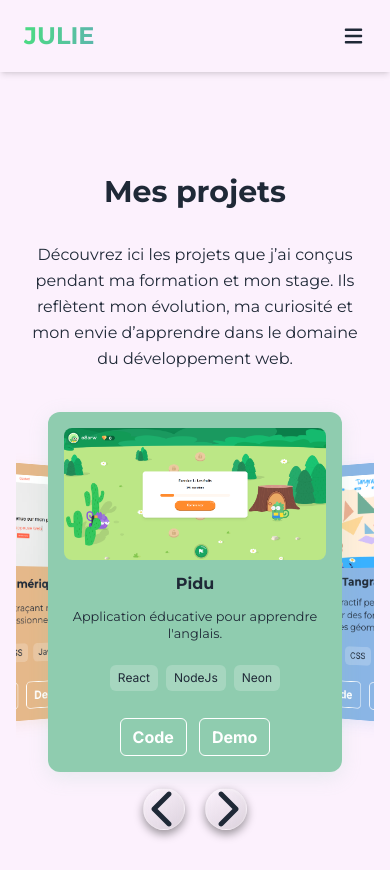
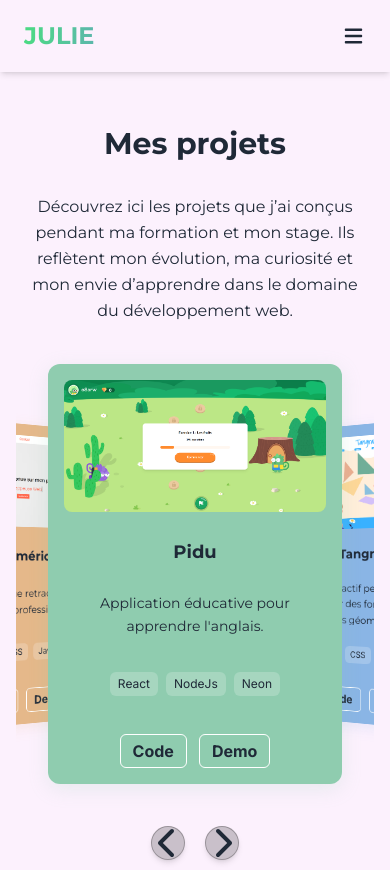
Before and after one commit to Julie-Charles16/portfolio, a React (Vite) app: page /projects in a window 390 px wide. Built offline with nearby package versions, Linux system fonts and the light colour scheme.

Commit message:
modifications responsive

```diff
--- a/src/components/slider.tsx
+++ b/src/components/slider.tsx
@@ -56,11 +56,11 @@ function Slider({ activeSlide: initialSlide, data }: SliderProps) {
 
   return (
     <>
-      <div className="slideC">
+    <div className="slideC relative w-[90%] max-w-[360px] h-[clamp(320px,55vh,420px)] m-auto perspective-[1000px] [transform-style:preserve-3d]">
   {data.map((item, i) => (
     <React.Fragment key={item.id}>
       <div
-              className="slide"
+        className="slide absolute top-0 w-full h-full flex justify-center items-center rounded-xl overflow-hidden transition-all duration-500 ease-in-out"
         style={{
           background: item.bgColor,
           boxShadow: `0 5px 20px ${item.bgColor}30`,
@@ -70,7 +70,7 @@ function Slider({ activeSlide: initialSlide, data }: SliderProps) {
         <SliderContent {...item} />
       </div>
       <div
-              className="reflection"
+        className="reflection absolute w-full h-[60px] bottom-[-60px] rounded-xl transition-all duration-500 ease-in-out"
         style={{
           background: `linear-gradient(to bottom, ${item.bgColor}40, transparent)`,
           ...getStyles(i),
@@ -80,57 +80,54 @@ function Slider({ activeSlide: initialSlide, data }: SliderProps) {
   ))}
 </div>
 
-      <div className="btns flex justify-center gap-5 mt-4 sm:mt-6 lg:mt-10">
+{/* Boutons déjà Tailwind */}
+<div className="btns flex justify-center gap-5 mt-[clamp(1rem,5vh,3rem)]">
   <FontAwesomeIcon
-          className={`btn w-10 h-10 flex justify-center items-center rounded-full transition-all
-                bg-white/20 dark:bg-black/20
-                border border-white/25 dark:border-black/25`}
     onClick={prev}
     icon={faChevronLeft}
-          size="2x"
+    size="1x"
+    className="btn w-8 h-8 sm:w-10 sm:h-10 flex justify-center items-center rounded-full transition-all bg-black/20 dark:bg-white/20 border border-black/25 dark:border-white/25 shadow-md dark:shadow-md hover:translate-y-[-3px] hover:scale-105 hover:bg-black/30 dark:hover:bg-white/30"
   />
   <FontAwesomeIcon
-          className={`btn w-10 h-10 flex justify-center items-center rounded-full transition-all
-                bg-white/20 dark:bg-black/20
-                border border-white/25 dark:border-black/25`}
     onClick={next}
     icon={faChevronRight}
-          size="2x"
+    size="1x"
+    className="btn w-8 h-8 sm:w-10 sm:h-10 flex justify-center items-center rounded-full transition-all bg-black/20 dark:bg-white/20 border border-black/25 dark:border-white/25 shadow-md dark:shadow-md hover:translate-y-[-3px] hover:scale-105 hover:bg-black/30 dark:hover:bg-white/30"
   />
 </div>
+
     </>
   )
 }
 
 function SliderContent({ title, desc, image, tech, github, demo }: SliderContentProps) {
   return (
-    <div className="sliderContent">
-      {image && <img src={image} alt={title} className="projectImage" />}
-      <h2>{title}</h2>
-      <p>{desc}</p>
+    <div className="sliderContent flex flex-col justify-between items-center h-full p-4 text-center overflow-hidden">
+      {image && <img src={image} alt={title} className="projectImage w-full max-h-[180px] object-cover rounded-lg" />}
+      <h2 className="font-bold text-lg sm:text-xl md:text-2xl">{title}</h2>
+      <p className="text-sm sm:text-base md:text-lg leading-relaxed overflow-hidden text-ellipsis max-h-[4.5em]">{desc}</p>
 
-      <div className="techStack">
+      <div className="techStack flex flex-wrap gap-2 mt-2">
         {tech?.map((t, i) => (
-          <span key={i} className="tech">
-            {t}
-          </span>
+          <span key={i} className="tech bg-white/20 px-2 py-1 rounded-md text-xs">{t}</span>
         ))}
       </div>
 
-      <div className="links">
+      <div className="links flex gap-3 mt-3">
         {github && (
-          <a href={github} target="_blank" rel="noopener noreferrer">
+          <a href={github} target="_blank" rel="noopener noreferrer" className="border border-white px-3 py-1 rounded-md font-bold hover:bg-white hover:text-black transition">
             Code
           </a>
         )}
         {demo && (
-          <a href={demo} target="_blank" rel="noopener noreferrer">
+          <a href={demo} target="_blank" rel="noopener noreferrer" className="border border-white px-3 py-1 rounded-md font-bold hover:bg-white hover:text-black transition">
             Demo
           </a>
         )}
       </div>
     </div>
-  )
+  );
 }
 
+
 export default Slider
--- a/src/pages/contact.tsx
+++ b/src/pages/contact.tsx
@@ -4,14 +4,14 @@ import Title from '../components/title'
 export default function Contact() {
   return (
     <section
-      className="min-h-screen flex flex-col items-center justify-start px-4 pt-24
-                        bg-[#fcf1fd] dark:bg-gray-900
-                        text-gray-800 dark:text-white"
+      className="min-h-screen flex flex-col items-center justify-start px-4 pt-responsive
+                    bg-[#fcf1fd] dark:bg-gray-900
+                    text-gray-800 dark:text-white"
     >
       <Title
         title="Contactez-moi"
         tag="h1"
-        className="text-4xl md:text-6xl font-bold text-center mb-8"
+        className="text-3xl sm:text-4xl md:text-5xl lg:text-6xl font-bold text-center mb-8 sm:mb-12"
       />
 
       <p className="text-center text-gray-600 dark:text-gray-300 max-w-xl mb-12">
--- a/src/pages/home.tsx
+++ b/src/pages/home.tsx
@@ -9,8 +9,7 @@ export default function Home() {
                  text-gray-800 dark:text-white"
     >
       <div className="flex flex-1 flex-col lg:flex-row items-start lg:items-center justify-start lg:justify-center px-6 sm:px-10 pt-16 lg:pt-0 pb-12">
-        <div className="flex flex-col lg:flex-row items-center gap-10 lg:gap-20 xl:gap-60 w-full max-w-6xl">
-
+        <div className="container mx-auto flex flex-col lg:flex-row items-center gap-10 lg:gap-20 xl:gap-60">
           {/* Image */}
           <img
             src="./img/moi.png"
@@ -53,7 +52,6 @@ export default function Home() {
               </a>
             </div>
           </div>
-
         </div>
       </div>
     </div>
--- a/src/pages/projects.tsx
+++ b/src/pages/projects.tsx
@@ -10,16 +10,17 @@ export default function Projects() {
     <StrictMode>
       <div
         className="flex flex-col items-center justify-start
-             px-4 sm:px-6 md:px-10 pt-16 sm:pt-20 md:pt-24
-             bg-[#fcf1fd] dark:bg-gray-900
-             text-gray-800 dark:text-white
-             min-h-[90vh] sm:min-h-screen"
+                px-4 sm:px-6 md:px-10 pt-responsive
+                bg-[#fcf1fd] dark:bg-gray-900
+                text-gray-800 dark:text-white
+                min-h-[90vh] sm:min-h-screen"
       >
         <Title
           title="Mes projets"
           tag="h1"
           className="text-3xl sm:text-4xl md:text-5xl lg:text-6xl font-bold text-center mb-8 sm:mb-12"
         />
+
         <p className="text-center max-w-4xl mb-10 text-base sm:text-lg leading-relaxed">
           Découvrez ici les projets que j’ai conçus pendant ma formation et mon stage. Ils reflètent
           mon évolution, ma curiosité et mon envie d’apprendre dans le domaine du développement web.
--- a/src/styles/slider.css
+++ b/src/styles/slider.css
@@ -1,185 +1,34 @@
+/* ⚙️ Conserve la perspective 3D */
 .slideC {
   position: relative;
   perspective: 1000px;
   transform-style: preserve-3d;
-  width: 90%;
-  max-width: 360px;
-  height: clamp(320px, 55vh, 420px); /* hauteur flexible */
-  margin: 0 auto;
 }
 
+/* 🎞 Animation du glissement des slides */
 .slide {
-  width: 100%;
-  height: 100%;
-  transition:
-    transform 500ms ease,
-    opacity 500ms ease,
-    visibility 500ms ease;
-  position: absolute;
-  top: 0;
-  border-radius: 12px;
-  display: flex;
-  justify-content: center;
-  align-items: center;
-  overflow: hidden;
-}
-
-/* Boutons de navigation */
-.btns {
-  margin-top: 2rem; /* espace par défaut */
-  display: flex;
-  justify-content: center;
-  align-items: center;
-  gap: 20px;
-}
-
-.btns .btn {
-  width: 40px;
-  height: 40px;
-  display: flex;
-  justify-content: center;
-  align-items: center;
-  border-radius: 50%;
-  background: linear-gradient(145deg, #ffffff20, #00000020);
-  backdrop-filter: blur(10px);
-  border: 1px solid rgba(255, 255, 255, 0.25);
-  box-shadow:
-    0 4px 10px rgba(0, 0, 0, 0.4),
-    inset 0 1px 2px rgba(255, 255, 255, 0.2);
-  cursor: pointer;
-  transition: all 0.3s ease;
-}
-
-body.dark .btns .btn:hover {
-  transform: translateY(-3px) scale(1.05);
-  background: linear-gradient(145deg, #ffffff40, #00000030);
-  box-shadow:
-    0 6px 16px rgba(0, 0, 0, 0.6),
-    inset 0 1px 3px rgba(255, 255, 255, 0.3);
-}
-
-body.dark .btns .btn {
-  background-color: rgb(17 24 39 / var(--tw-bg-opacity, 1));
-  box-shadow:
-    0 6px 16px rgba(138, 138, 138, 0.6),
-    inset 0 1px 3px rgba(0, 0, 0, 0.3);
-}
-
-body.dark .btns .btn:hover {
-  background-color: rgb(17 24 39 / var(--tw-bg-opacity, 1));
-  box-shadow:
-    0 6px 16px rgba(138, 138, 138, 0.6),
-    inset 0 1px 3px rgba(0, 0, 0, 0.3);
-}
-
-/* Contenu du slide */
-.sliderContent {
-  display: flex;
-  flex-direction: column;
-  align-items: center;
-  justify-content: space-between;
-  height: 100%;
-  padding: 1rem;
-  box-sizing: border-box;
-  text-align: center;
-  overflow: hidden;
-}
-
-.sliderContent img.projectImage {
-  width: 100%;
-  height: auto;
-  max-height: 180px;
-  object-fit: cover;
-  border-radius: 8px;
-}
-.sliderContent h2 {
-  font-weight: 700;
-  color: inherit;
-}
-
-.sliderContent p {
-  font-size: 0.9rem;
-  line-height: 1.4;
-  overflow: hidden;
-  text-overflow: ellipsis;
-  max-height: 4.5em;
-}
-
-.techStack {
-  margin-top: 10px;
-  display: flex;
-  gap: 8px;
-  flex-wrap: wrap;
-}
-
-.tech {
-  background: rgba(255, 255, 255, 0.2);
-  padding: 4px 8px;
-  border-radius: 6px;
-  font-size: 12px;
-}
-
-.links {
-  margin-top: 15px;
-  display: flex;
-  gap: 12px;
-}
-
-.links a {
-  color: white;
-  font-weight: bold;
-  text-decoration: none;
-  padding: 6px 12px;
-  border: 1px solid white;
-  border-radius: 6px;
-  transition: background 0.3s ease;
-}
-
-.links a:hover {
-  background: white;
-  color: #111;
-}
-
-/* REFLEXION (désactivée sur mobile pour éviter débordement) */
-.reflection {
-  position: absolute;
-  width: 100%;
-  height: 60px;
-  bottom: -60px;
-  border-radius: 12px;
   transition:
     transform 500ms ease,
     opacity 500ms ease,
     visibility 500ms ease;
 }
 
-/* 📱 Petits écrans */
+/* 💡 Réflexion animée */
+.reflection {
+  transition:
+    transform 500ms ease,
+    opacity 500ms ease,
+    visibility 500ms ease;
+}
+
+/* 🖱 Effet de survol sur les boutons */
+.btn:hover {
+  transform: translateY(-3px) scale(1.05);
+}
+
+/* 📱 Réduction du reflet sur mobile */
 @media (max-width: 700px) {
-  .slideC {
-    height: clamp(300px, 50vh, 400px);
-  }
-  .sliderContent p {
-    font-size: 0.85rem;
-  }
-  .btns {
-    margin-top: 1rem; /* espace réduit */
-  }
   .reflection {
     display: none;
   }
 }
-
-@media (max-width: 400px) {
-  .slideC {
-    height: clamp(280px, 48vh, 360px);
-  }
-  .sliderContent h2 {
-    font-size: 1rem;
-  }
-  .sliderContent p {
-    font-size: 0.8rem;
-  }
-  .btns {
-    margin-top: 0.75rem; /* encore un peu moins */
-  }
-}
--- a/tailwind.config.js
+++ b/tailwind.config.js
@@ -2,7 +2,29 @@ module.exports = {
   darkMode: 'class',
   content: ['./index.html', './src/**/*.{js,ts,jsx,tsx}'],
   theme: {
-    extend: {},
+    extend: {
+      spacing: {
+        'pt-responsive': '12', // par défaut pour mobile (1rem = 4px * 12 = 48px)
+      },
+    },
   },
-  plugins: [],
+  plugins: [
+    function ({ addUtilities }) {
+      addUtilities({
+        '.pt-responsive': {
+          paddingTop: '1rem', // mobile (48px)
+        },
+        '@screen sm': {
+          '.pt-responsive': {
+            paddingTop: '3rem', // sm → tablette (64px)
+          },
+        },
+        '@screen md': {
+          '.pt-responsive': {
+            paddingTop: '4rem', // md → desktop (96px)
+          },
+        },
+      })
+    },
+  ],
 }
```
Also changed, not shown: src/components/button-dark.tsx (+5 -2 lines), src/index.css (+2 -84 lines), src/pages/about.tsx (+12 -12 lines). Lines whose indentation alone changed are shown as unchanged.
